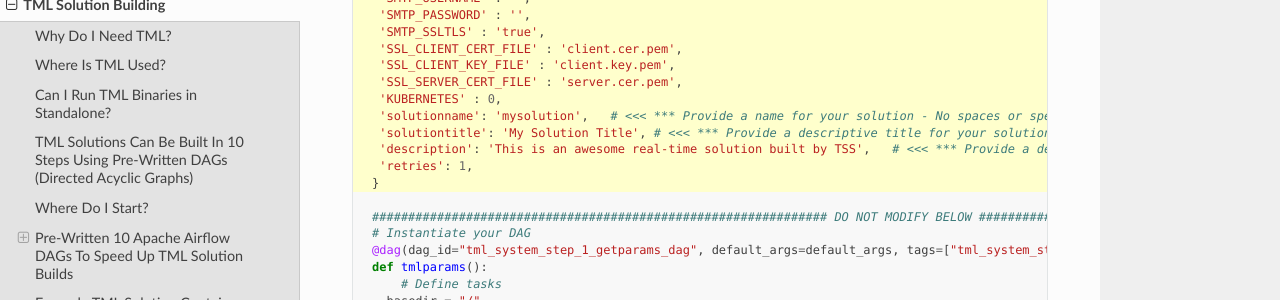
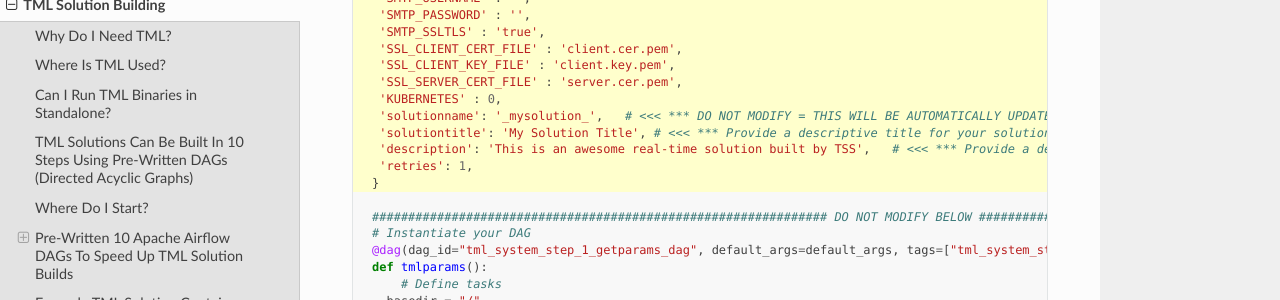
Before and after one commit to smaurice101/readthedocs, a Sphinx documentation site: the page built from docs/source/tmlbuilds.rst, in a window 1280 px wide and 900 px high, scrolled down 6823 px. Shown: the part 151-451 px from the top of the window. Built offline with Sphinx 7.4.7 and the Read the Docs theme 2.0.0, drawn with Linux system fonts in a browser that asks for light colours.

Commit message:
Update tmlbuilds.rst

```diff
--- a/docs/source/tmlbuilds.rst
+++ b/docs/source/tmlbuilds.rst
@@ -310,7 +310,7 @@ Below is the complete definition of the **tml_system_step_1_getparams_dag**.  Us
      'SSL_CLIENT_KEY_FILE' : 'client.key.pem',
      'SSL_SERVER_CERT_FILE' : 'server.cer.pem',
      'KUBERNETES' : 0,
-     'solutionname': 'mysolution',   # <<< *** Provide a name for your solution - No spaces or special characters in the name
+     'solutionname': '_mysolution_',   # <<< *** DO NOT MODIFY = THIS WILL BE AUTOMATICALLY UPDATED
      'solutiontitle': 'My Solution Title', # <<< *** Provide a descriptive title for your solution
      'description': 'This is an awesome real-time solution built by TSS',   # <<< *** Provide a description of your solution
      'retries': 1,
```
